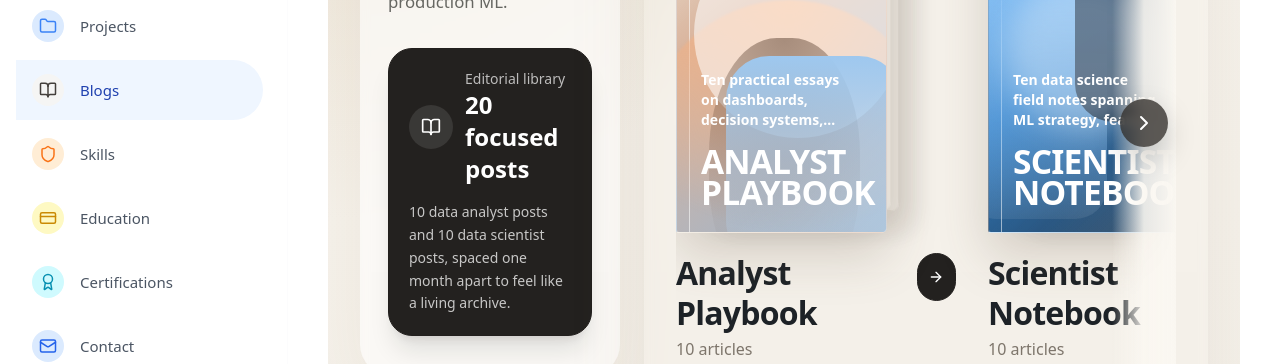
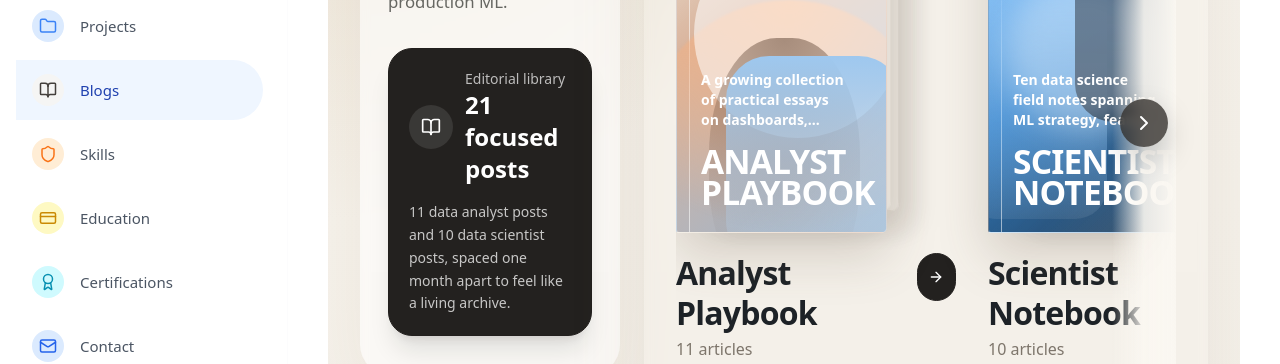
Before and after one commit to Saikushal185/Portfolio-V2, a React (Vite) app: page /blogs in a window 1280 px wide. Shown: the part 400-764 px from the top of the page. Built offline with nearby package versions, Linux system fonts and the light colour scheme; a web font is replaced by a local one.

Commit message:
added new blog

```diff
--- a/src/features/blogs/blogData.ts
+++ b/src/features/blogs/blogData.ts
@@ -27,6 +27,22 @@ export interface BlogCollection {
 }
 
 export const BLOG_POSTS: BlogPost[] = [
+    {
+        id: 'analyst-metric-definitions',
+        slug: 'metric-definitions-that-stop-cross-team-reporting-drift',
+        title: 'Metric Definitions That Stop Cross-Team Reporting Drift',
+        excerpt: 'A lightweight operating system for metric definitions, ownership, and change control when every team seems to have a different number.',
+        body: [
+            'Reporting drift usually starts small: growth uses one activation definition, product uses another, and finance quietly exports a third version into a board deck. The fix is not a bigger dashboard. It is a metric contract. For every critical metric, I like to document the business question, source tables, grain, inclusions, exclusions, and the exact moment the metric should be trusted. If a team cannot explain when a metric should not be used, the definition is still incomplete.',
+            'What keeps the contract alive is ownership and change discipline. Each important metric needs a named owner, a lightweight review cadence, and a visible change log when definitions shift. During transitions, I prefer showing the old and new logic side by side for a short period so stakeholders can see the impact before the switch becomes permanent. That turns metric governance from a documentation chore into a trust-building habit that prevents the same reporting argument from returning every quarter.'
+        ],
+        category: 'Data Analyst',
+        topic: 'Business Intelligence',
+        date: '2026-04-04',
+        readTime: '6 min read',
+        tags: ['Metric Definitions', 'Governance', 'Stakeholder Alignment'],
+        popularity: 96
+    },
     {
         id: 'analyst-kpi-trees',
         slug: 'building-kpi-trees-that-survive-executive-reviews',
@@ -354,7 +370,7 @@ export const BLOG_COLLECTIONS: BlogCollection[] = [
         id: 'analyst-playbook',
         title: 'Analyst Playbook',
         eyebrow: 'The Portfolio Manual',
-        description: 'Ten practical essays on dashboards, decision systems, KPI design, and stakeholder communication for modern data analysts.',
+        description: 'A growing collection of practical essays on dashboards, decision systems, KPI design, and stakeholder communication for modern data analysts.',
         accent: '#f4b183',
         secondaryAccent: '#9ec8ef',
         background: 'linear-gradient(145deg, #ece4d6 0%, #d9b49d 36%, #9ab5cf 100%)',
```
